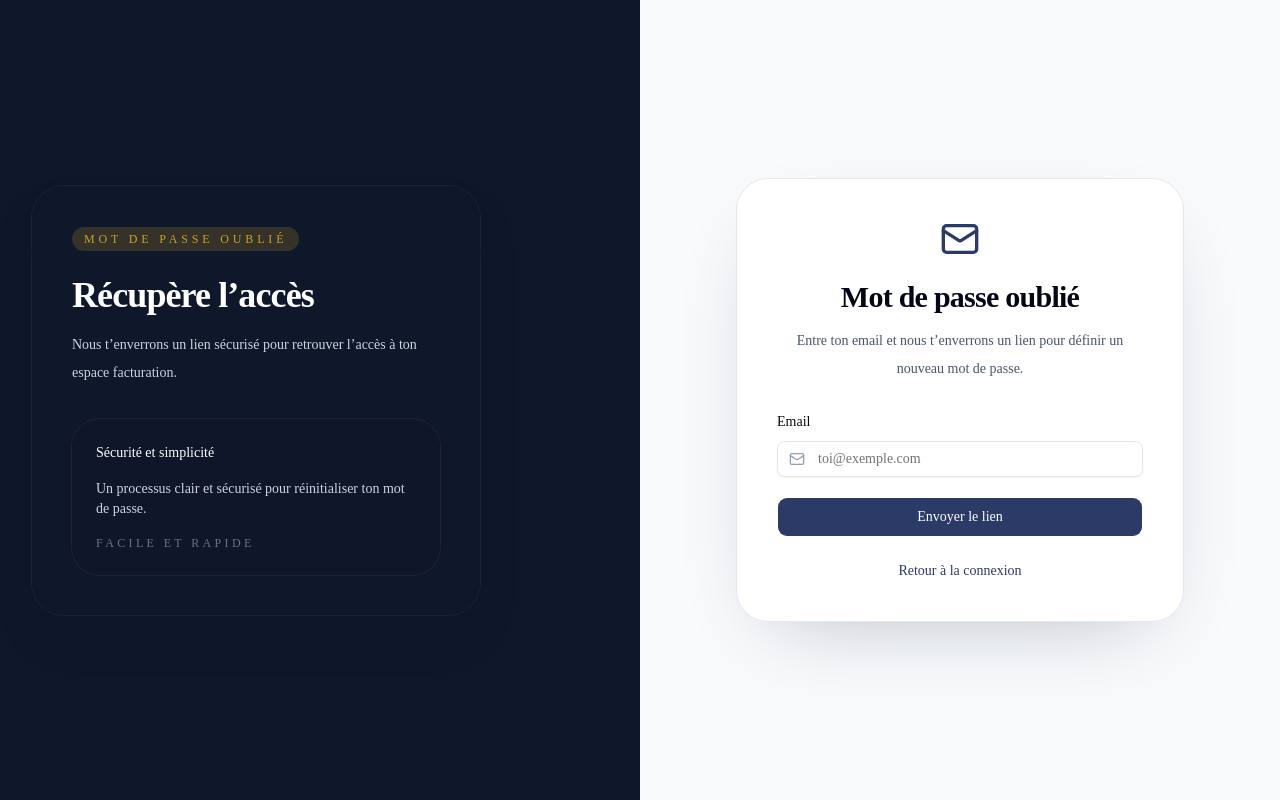
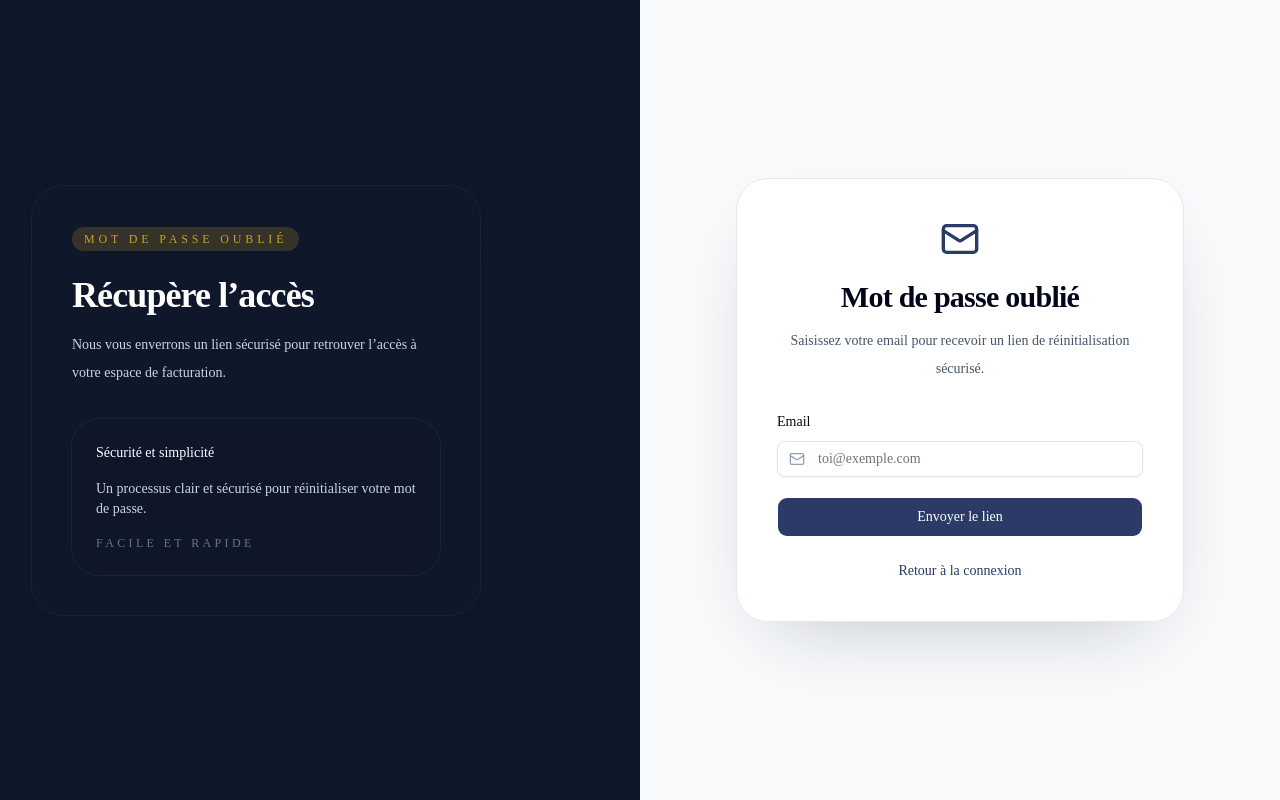
Before and after one commit to Mrtechadrien09/saas-facturation, a Next.js app in the folder frontend/: page /forgot-password in a window 1280 px wide. Built offline with nearby package versions, Linux system fonts and the light colour scheme; no server answers.

Commit message:
Update page.tsx

```diff
--- a/frontend/src/app/(auth)/forgot-password/page.tsx
+++ b/frontend/src/app/(auth)/forgot-password/page.tsx
@@ -53,11 +53,11 @@ export default function ForgotPasswordPage() {
           </span>
           <h1 className="mt-6 text-4xl font-semibold tracking-tight">Récupère l’accès</h1>
           <p className="mt-4 text-sm leading-7 text-slate-300">
-            Nous t’enverrons un lien sécurisé pour retrouver l’accès à ton espace facturation.
+            Nous vous enverrons un lien sécurisé pour retrouver l’accès à votre espace de facturation.
           </p>
           <div className="mt-8 space-y-4 rounded-[1.75rem] bg-slate-900/55 p-6 text-sm text-slate-300 ring-1 ring-white/5">
             <p className="font-medium text-white">Sécurité et simplicité</p>
-            <p>Un processus clair et sécurisé pour réinitialiser ton mot de passe.</p>
+            <p>Un processus clair et sécurisé pour réinitialiser votre mot de passe.</p>
             <p className="text-xs uppercase tracking-[0.28em] text-slate-500">Facile et rapide</p>
           </div>
         </div>
@@ -75,7 +75,7 @@ export default function ForgotPasswordPage() {
               <Mail className="mx-auto h-10 w-10 text-[#2B3A67]" />
               <h2 className="mt-5 text-3xl font-semibold tracking-tight text-slate-950">Mot de passe oublié</h2>
               <p className="mt-3 text-sm leading-7 text-slate-600">
-                Entre ton email et nous t’enverrons un lien pour définir un nouveau mot de passe.
+                Saisissez votre email pour recevoir un lien de réinitialisation sécurisé.
               </p>
             </div>
 
@@ -84,7 +84,7 @@ export default function ForgotPasswordPage() {
                 <div className="flex flex-col items-center gap-3 rounded-[1.5rem] border border-emerald-200 bg-emerald-50 p-6 text-center text-sm text-emerald-700">
                   <CheckCircle2 className="h-10 w-10" />
                   <p>
-                    Si cet email existe, un lien de réinitialisation a été envoyé. Vérifie ta boîte de réception.
+                    Si cet email existe, un lien de réinitialisation a été envoyé. Vérifiez votre boîte mail.
                   </p>
                 </div>
               ) : (
```
